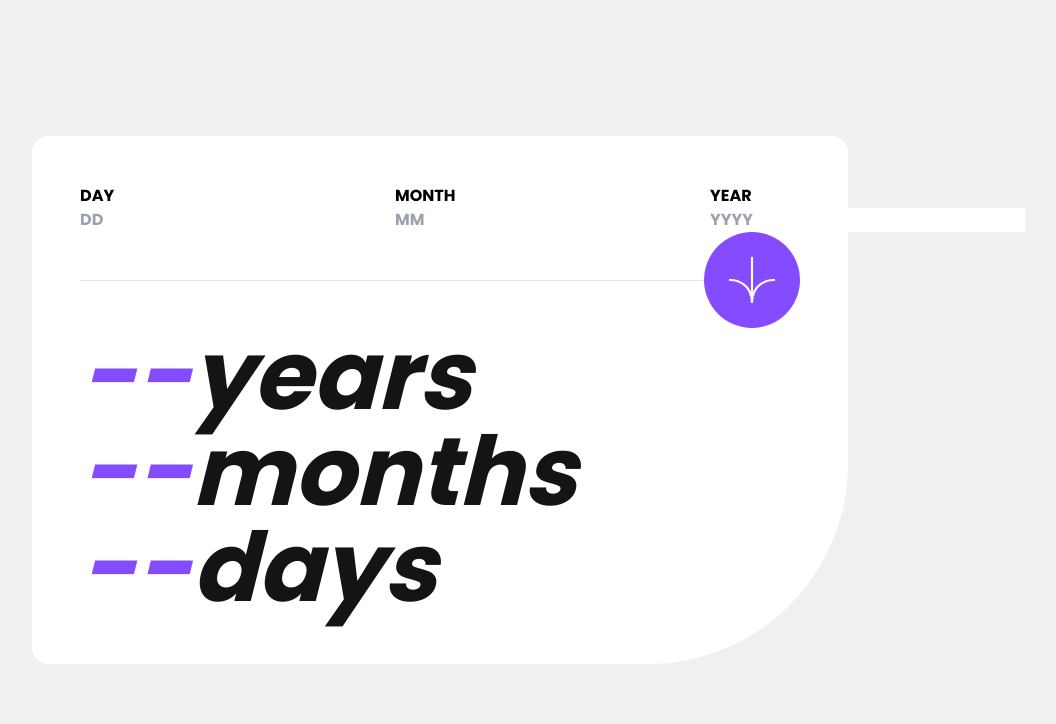
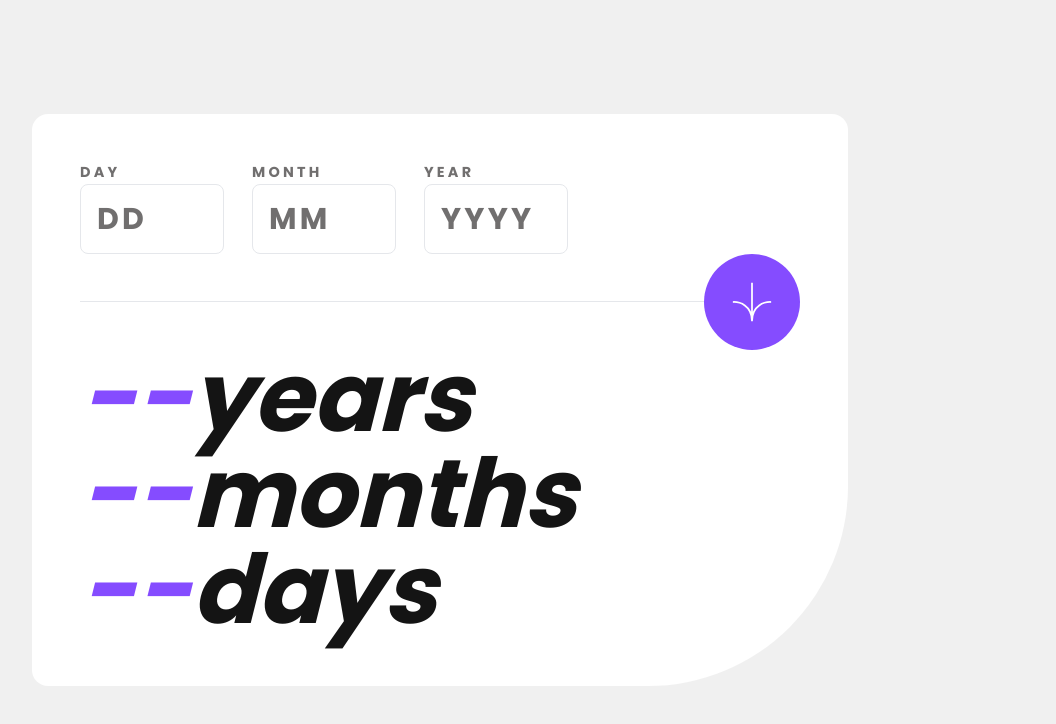
Before and after one commit to n0rrman/frontend-mentor-challenges-green, a Next.js app in the folder age-calculator-app/: page / in a window 1280 px wide. Shown: the top 724 px of the page, without its empty margins (200-1256 px from the left). Built offline with nearby package versions, Linux system fonts and the light colour scheme.

Commit message:
age-calculator-app layout finished

```diff
--- a/age-calculator-app/src/components/calc-button.tsx
+++ b/age-calculator-app/src/components/calc-button.tsx
@@ -6,7 +6,7 @@ export default function CalcButton() {
     <div className="flex flex-row justify-center items-center">
       <div className="border-b w-full"></div>
       <div className="relative bg-purple rounded-full h-[6rem] aspect-square hover:bg-offBlack transition">
-        <Image className="p-6" fill src={icon} alt="calculate" />
+        <Image className="p-7" fill src={icon} alt="calculate" />
       </div>
     </div>
   );
--- a/age-calculator-app/src/components/date-input.tsx
+++ b/age-calculator-app/src/components/date-input.tsx
@@ -1,17 +1,53 @@
+import { useState } from "react";
+import { z } from "zod";
+
 export default function DateInput() {
+  /*
+
+
+- View an age in years, months, and days after submitting a valid date through the form
+- Receive validation errors if:
+  - Any field is empty when the form is submitted
+  - The day number is not between 1-31
+  - The month number is not between 1-12
+  - The date is in the future
+  - The date is invalid e.g. 31/04/1991 (there are 30 days in April)
+- View the optimal layout for the interface depending on their device's screen size
+- See hover and focus states for all interactive elements on the page
+- **Bonus**: See the age numbers animate to their final number when the form is submitted
+
+
+*/
+
+  const [years, setYears] = useState("--");
+  const [months, setMonths] = useState("--");
+  const [days, setDays] = useState("--");
+
   return (
-    <div className="flex flex-row uppercase font-bold">
+    <div className="flex flex-row uppercase font-bold text-smokeyGray gap-7 text-[0.9rem] tracking-[0.2rem]">
       <div>
         <div className="">Day</div>
-        <input placeholder="DD" />
+        <input
+          // value={days}
+          className="placeholder:text-smokeyGray text-offBlack border rounded-lg p-4 w-36 text-3xl"
+          placeholder="DD"
+        />
       </div>
       <div>
         <div>Month</div>
-        <input placeholder="MM" />
+        <input
+          // value={months}
+          className="placeholder:text-smokeyGray text-offBlack border rounded-lg p-4 w-36 text-3xl"
+          placeholder="MM"
+        />
       </div>
       <div>
         <div>Year</div>
-        <input placeholder="YYYY" />
+        <input
+          // value={years}
+          className="placeholder:text-smokeyGray text-offBlack border rounded-lg p-4 w-36 text-3xl"
+          placeholder="YYYY"
+        />
       </div>
     </div>
   );
```
Also changed, not shown: age-calculator-app/package.json (+5 -4 lines), age-calculator-app/src/app/page.tsx (+0 -17 lines), 1 other file (tests, documents, lock files or other folders).
